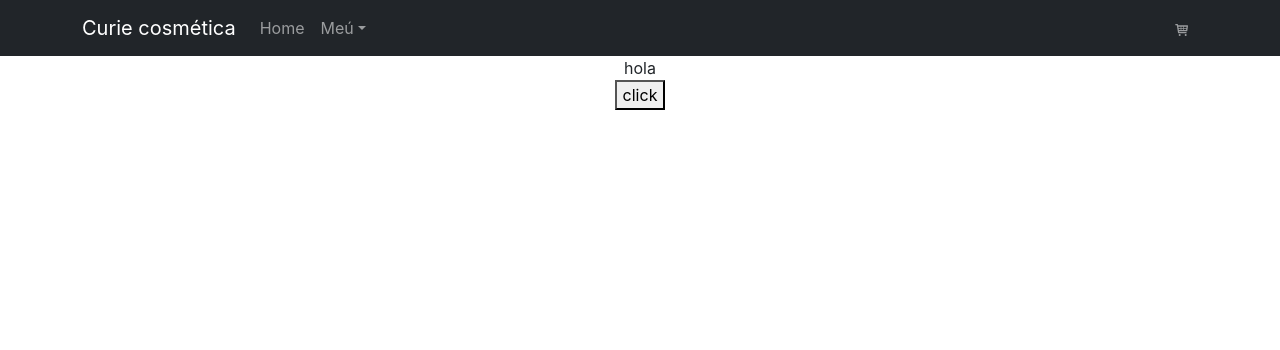
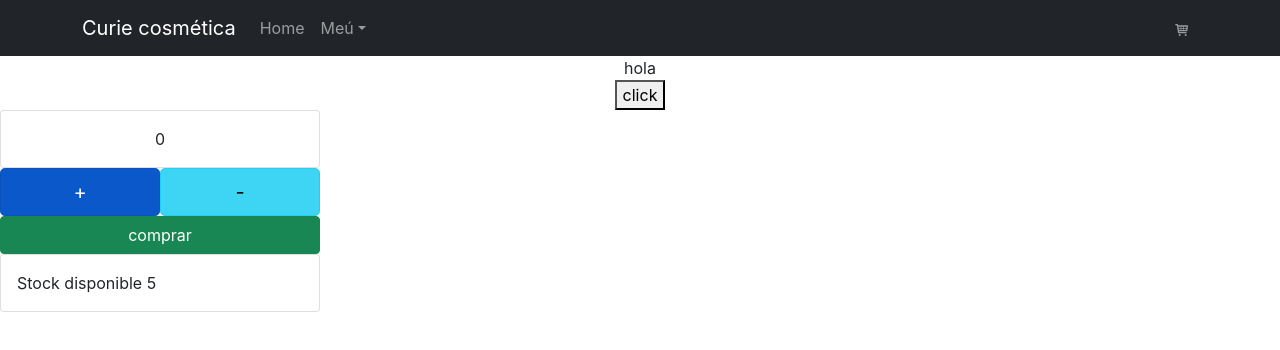
Before and after one commit to franco-pajello/tiendaShampooSolido, a React (Vite) app: page / in a window 1280 px wide. Shown: the top 350 px of the page. Built offline with nearby package versions, Linux system fonts and the light colour scheme.

Commit message:
agregamos card de stock con btn de + y -

```diff
--- a/src/App.jsx
+++ b/src/App.jsx
@@ -6,8 +6,10 @@ import NavBar from "./componentes/NavBar"
 import './App.css'
 import 'bootstrap/dist/css/bootstrap.min.css';
 import ItemListContainer from './ItemListContainer/ItemListContainer';
+import ItemCount from './itemCount/ItemCount';
+
 function App() {
-  const [count, setCount] = useState(0)
+
 
   return (
     <div className="App">
@@ -16,6 +18,11 @@ function App() {
       <NavBar />
 
       <ItemListContainer greeTing={"hola"} />
+
+      <>
+
+   <ItemCount/>
+      </>
     </div>
   )
 }
--- /dev/null
+++ b/src/itemCount/CantidadIrem.jsx
@@ -0,0 +1,16 @@
+import Card from "react-bootstrap/Card"
+import ItemCount from "./ItemCount"
+
+
+const CantidadIrem = ({cantidad="cantidad"}) => {
+
+  return (
+    <>
+    <Card className="w-25">
+    <Card.Body>{cantidad}</Card.Body>
+  </Card>
+    </>
+  )
+}
+
+export default CantidadIrem
--- /dev/null
+++ b/src/itemCount/ItemCount.jsx
@@ -0,0 +1,77 @@
+import { useEffect, useState } from "react"
+import Button  from "react-bootstrap/Button"
+import CantidadIrem from "./CantidadIrem"
+import StockDisponible from "./StockDisponible"
+
+
+
+const ItemCount = () => {
+
+const [count , cantidadTotal] = useState (0)
+const [stockTotal , stockDisponible] = useState (5)
+
+ function restarCantidad(){
+if(count > 0){
+
+
+  cantidadTotal(count - 1)
+  stockDisponible(stockTotal + 1)
+
+}
+
+
+}
+
+
+ function sumarCantidad(){
+
+  if(count<5){
+
+    cantidadTotal(count + 1)
+    stockDisponible(stockTotal - 1)
+  }else{
+    alert("el limite es 5")
+  }
+
+ }
+ function cantidadComprar (){
+  if(count===0){
+    alert("tiene que elegir una cantidad")
+
+  }
+  if(count===1){
+     alert("compro "+ count + " unidad")
+
+   }
+   if(count>1){
+    alert("compro "+ count + " unidades")
+   }
+ }
+
+  return (
+
+
+    <div className="w-100 ">
+
+    <CantidadIrem  cantidad={count}/>
+    <div className="w-25">
+    <Button variant="primary" size="lg" active className="w-50" onClick={sumarCantidad} >
+     +
+  </Button>
+  <Button variant="info" size="lg" active className="w-50" onClick={restarCantidad }  >
+    -
+  </Button>
+  <Button variant="success" className="w-100" onClick={cantidadComprar}>comprar</Button>
+
+      <StockDisponible totalStock={stockTotal} />
+      </div>
+
+    </div>
+
+
+
+
+  )
+}
+
+export default ItemCount
--- /dev/null
+++ b/src/itemCount/StockDisponible.jsx
@@ -0,0 +1,14 @@
+import  Card  from "react-bootstrap/Card"
+
+const StockDisponible = ({totalStock = "no hay stock"}) => {
+  return (
+    <>
+        <Card className="w-100">
+    <Card.Body className="d-flex">Stock disponible {totalStock}</Card.Body>
+  </Card>
+
+    </>
+  )
+}
+
+export default StockDisponible
--- a/src/main.jsx
+++ b/src/main.jsx
@@ -4,7 +4,7 @@ import App from './App'
 import './index.css'
 
 ReactDOM.createRoot(document.getElementById('root')).render(
-  <React.StrictMode>
+  //<React.StrictMode>
     <App />
-  </React.StrictMode>
+  //</React.StrictMode>
 )
```
